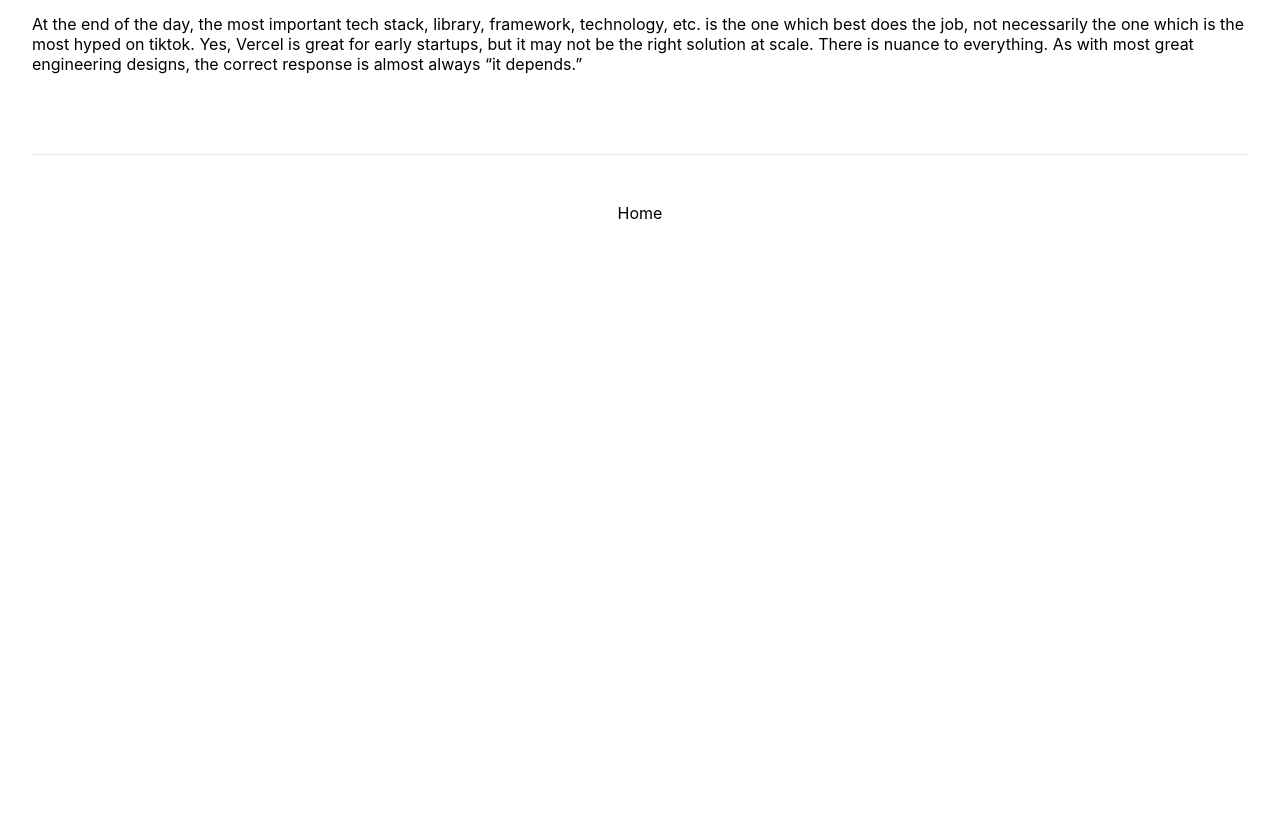
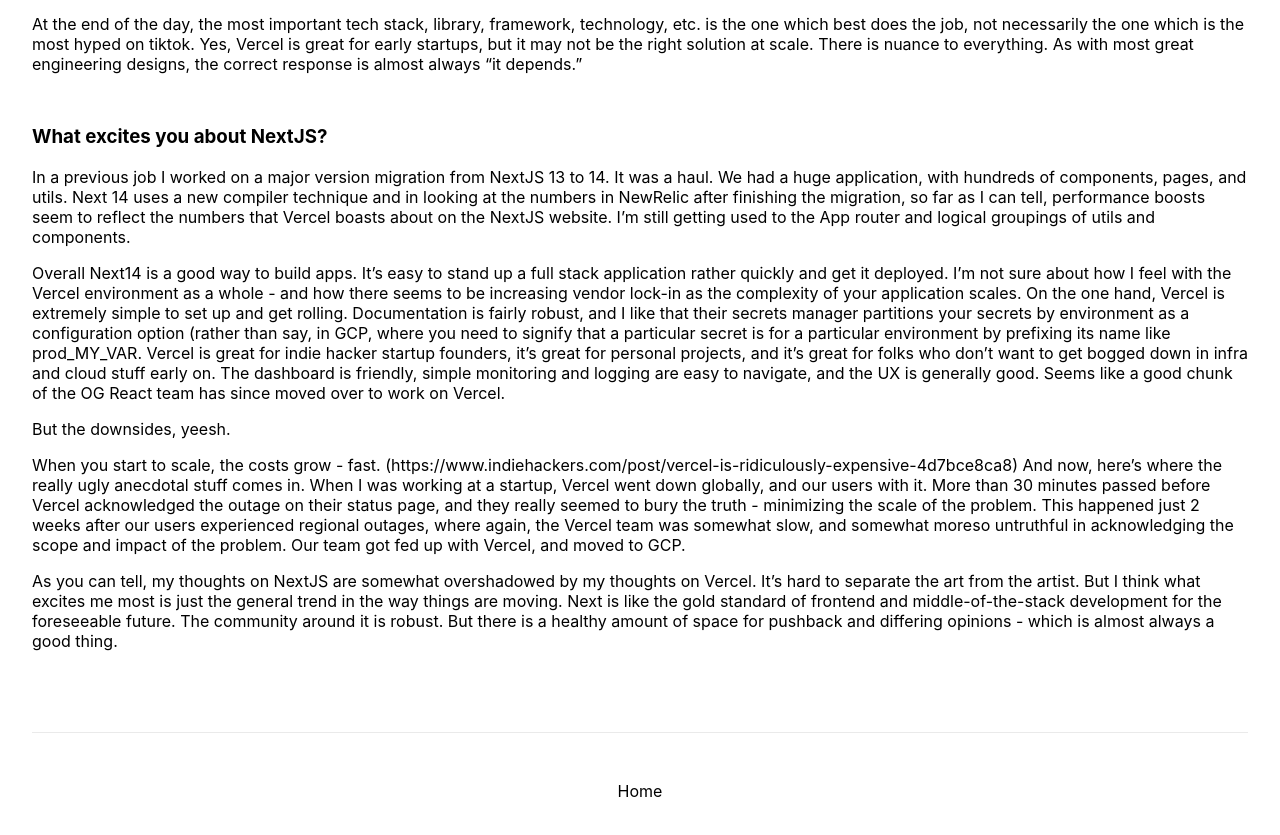
Before and after one commit to chriswillsflannery/chriswillsflannery, a Next.js app: page /posts/ragExamplesForJobApplication in a window 1280 px wide. Shown: the part 1740-2575 px from the top of the page. Before the commit the page ends 2011 px from the top, so only its background shows below. Built offline with nearby package versions, Linux system fonts and the light colour scheme.

Commit message:
include Nextjs expample

```diff
--- a/pages/posts/ragExamplesForJobApplication.tsx
+++ b/pages/posts/ragExamplesForJobApplication.tsx
@@ -75,6 +75,17 @@
             <p>{`That being said, there can be a lot of benefit to being an early adopter, depending on how you spin it. Just knowing what RAG is at a conceptual level, and that it is possible, and relatively easy to implement, can plant a seed for a future project or startup. X is one of the best places to discover what’s trending in the hivemind, although it can also be an echo chamber of un-vetted ideas. Yes, Cursor is awesome, but if you’re only learning about it today, that’s totally OK. You’re going to be just fine.`}</p>
             <p>{`At the end of the day, the most important tech stack, library, framework, technology, etc. is the one which best does the job, not necessarily the one which is the most hyped on tiktok. Yes, Vercel is great for early startups, but it may not be the right solution at scale. There is nuance to everything. As with most great engineering designs, the correct response is almost always “it depends.”`}</p>
         </article>
+        <HL />
+
+        <article>
+            <h3>{`What excites you about NextJS?`}</h3>
+            <p>{`In a previous job I worked on a major version migration from NextJS 13 to 14. It was a haul. We had a huge application, with hundreds of components, pages, and utils. Next 14 uses a new compiler technique and in looking at the numbers in NewRelic after finishing the migration, so far as I can tell, performance boosts seem to reflect the numbers that Vercel boasts about on the NextJS website. I’m still getting used to the App router and logical groupings of utils and components.`}</p>
+            <p>{`Overall Next14 is a good way to build apps. It’s easy to stand up a full stack application rather quickly and get it deployed. I’m not sure about how I feel with the Vercel environment as a whole - and how there seems to be increasing vendor lock-in as the complexity of your application scales. On the one hand, Vercel is extremely simple to set up and get rolling. Documentation is fairly robust, and I like that their secrets manager partitions your secrets by environment as a configuration option (rather than say, in GCP, where you need to signify that a particular secret is for a particular environment by prefixing its name like prod_MY_VAR. Vercel is great for indie hacker startup founders, it’s great for personal projects, and it’s great for folks who don’t want to get bogged down in infra and cloud stuff early on. The dashboard is friendly, simple monitoring and logging are easy to navigate, and the UX is generally good. Seems like a good chunk of the OG React team has since moved over to work on Vercel.`}</p>
+            <p>{`But the downsides, yeesh.`}</p>
+            <p>{`When you start to scale, the costs grow - fast. (https://www.indiehackers.com/post/vercel-is-ridiculously-expensive-4d7bce8ca8) And now, here’s where the really ugly anecdotal stuff comes in. When I was working at a startup, Vercel went down globally, and our users with it. More than 30 minutes passed before Vercel acknowledged the outage on their status page, and they really seemed to bury the truth - minimizing the scale of the problem. This happened just 2 weeks after our users experienced regional outages, where again, the Vercel team was somewhat slow, and somewhat moreso untruthful in acknowledging the scope and impact of the problem. Our team got fed up with Vercel, and moved to GCP.`}</p>
+            <p>{`As you can tell, my thoughts on NextJS are somewhat overshadowed by my thoughts on Vercel. It’s hard to separate the art from the artist. But I think what excites me most is just the general trend in the way things are moving. Next is like the gold standard of frontend and middle-of-the-stack development for the foreseeable future. The community around it is robust. But there is a healthy amount of space for pushback and differing opinions - which is almost always a good thing.`}</p>
+        </article>
+        <HL />
 
       </main>
 
```
